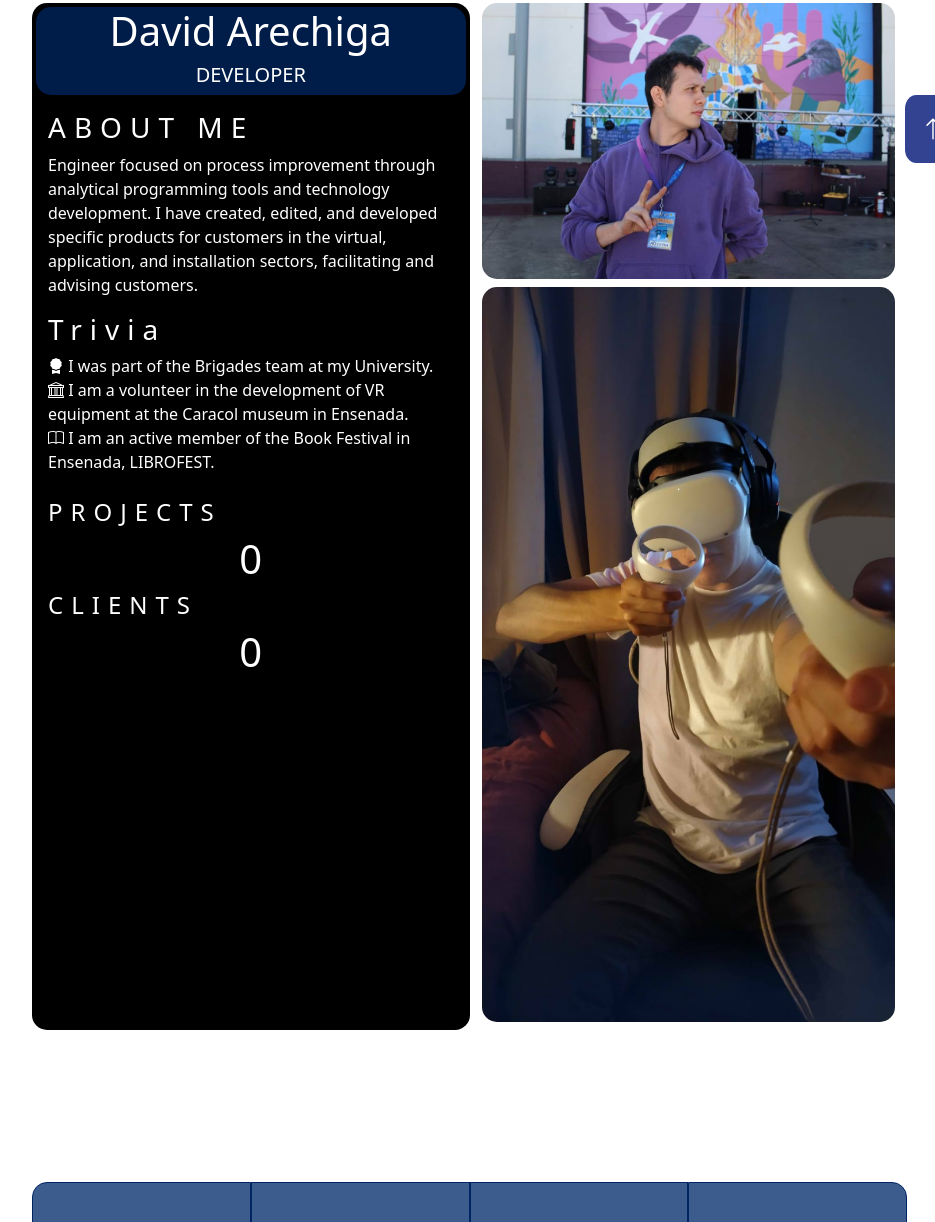
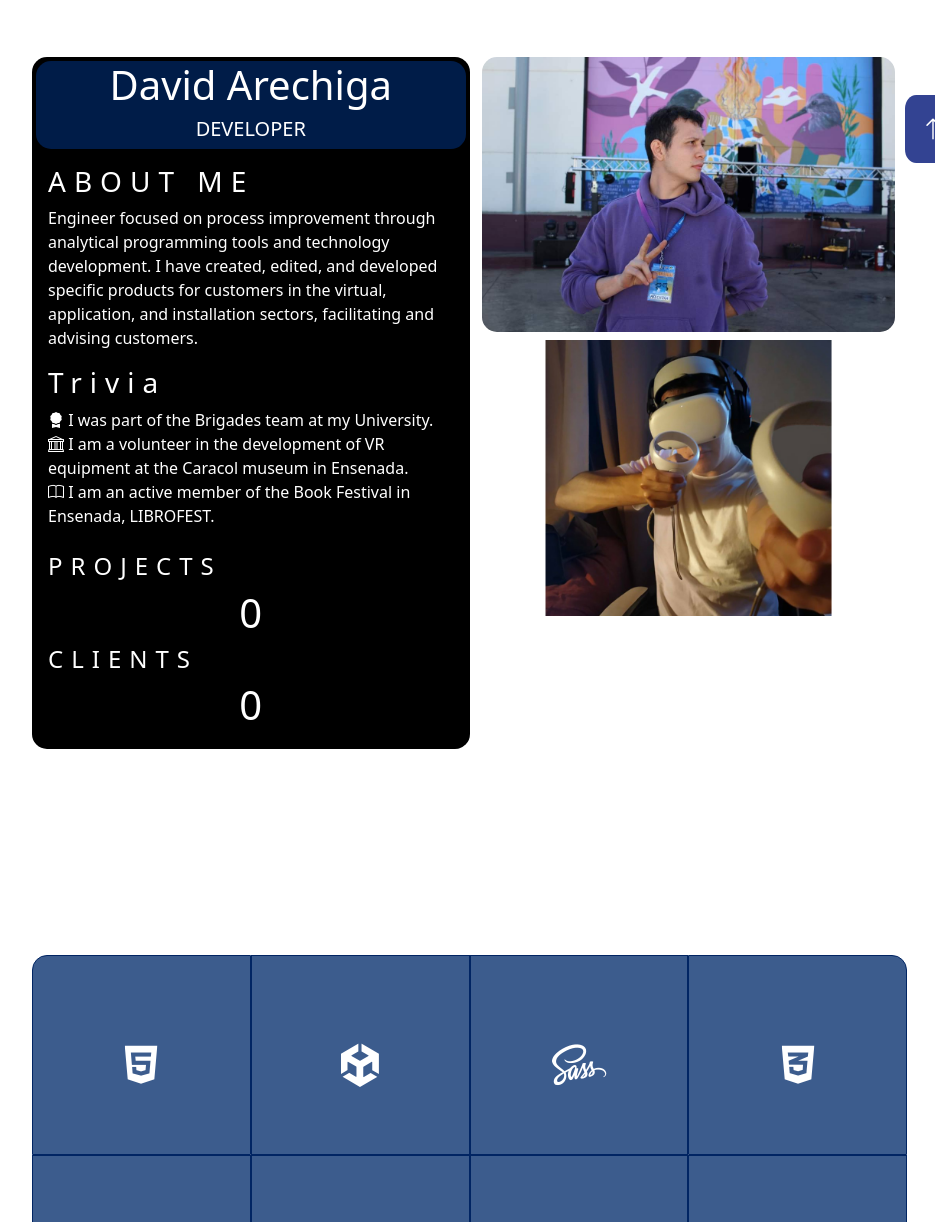
Before and after one commit to DavidArechiga1/Online-Portfolio-DA-SE, a plain HTML site: page index.html in a window 1280 px wide. Shown: the part 797-2019 px from the top of the page, without its empty margins (303-1238 px from the left). Drawn offline with nearby package versions, Linux system fonts and the light colour scheme; grey boxes are pictures that could not be loaded; a web font is replaced by a local one.

Commit message:
Update index.html

```diff
--- a/index.html
+++ b/index.html
@@ -141,7 +141,7 @@
 
           <div class="col-sm-12 col-md-6 about-col-1 img-about">
             <img src="./assets/img2.jpeg" alt="" class="img-fluid mb-2">
-            <img src="./assets/DV_VR_1.jpg" alt="" class="img-fluid mb-2">
+            <img src="./assets/DV_VR_cut_1.jpg.png" alt="" class="img-fluid mb-2">
           </div>
         </div>
       </div>
```
